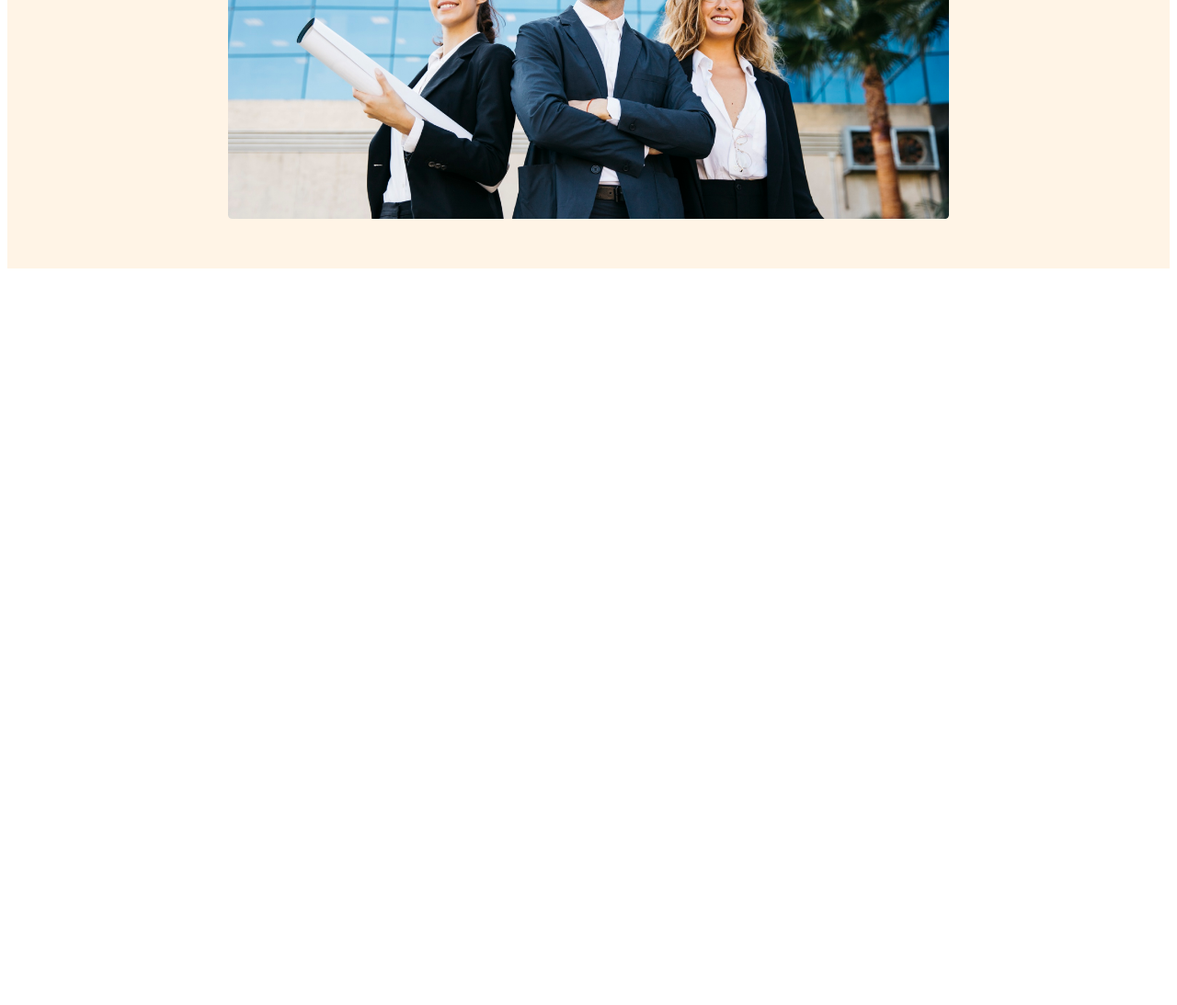
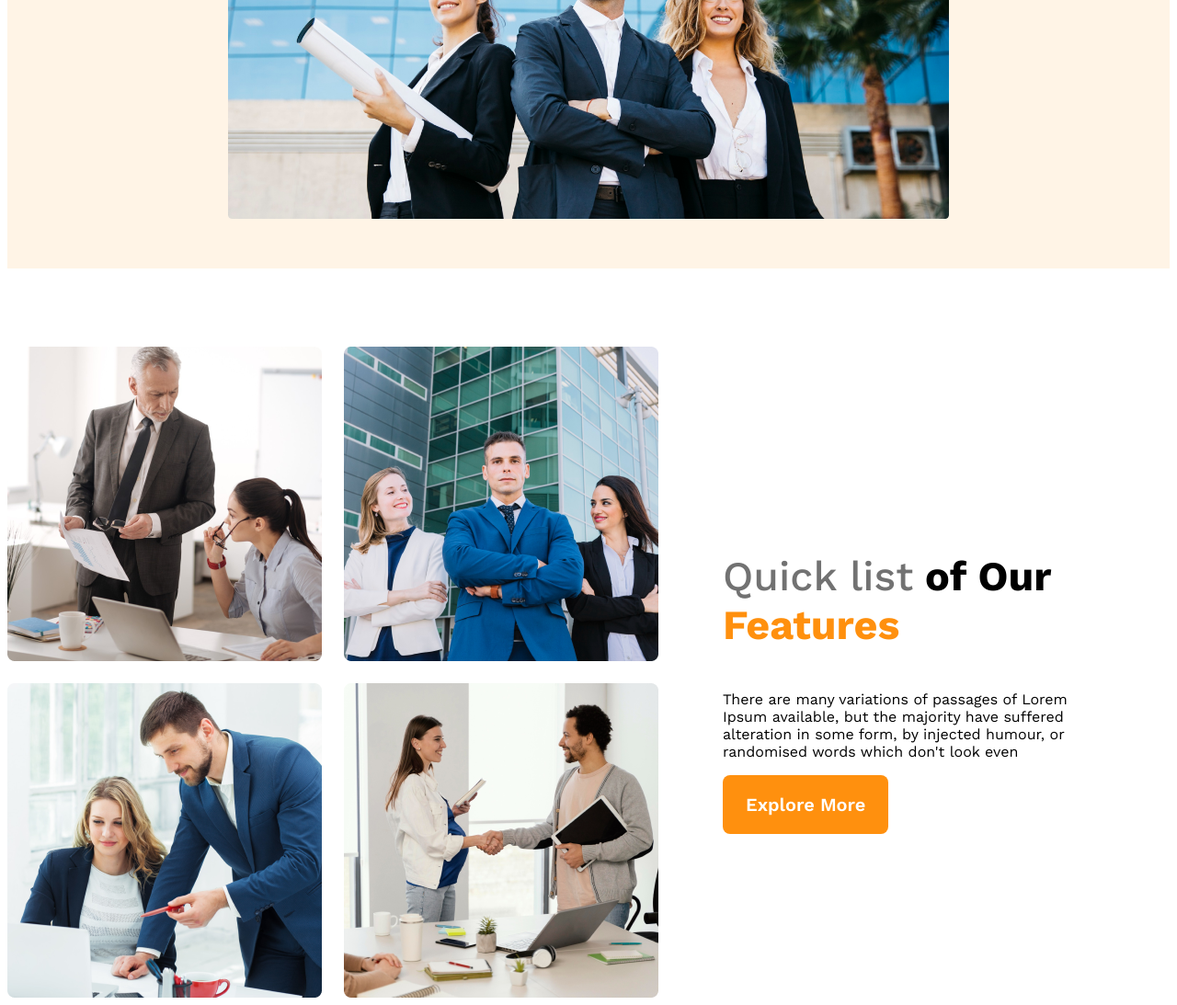
Before and after one commit to ahmed-tuhin/g3-architects-website, a plain HTML site: page index.html in a window 1280 px wide. Shown: the part 760-1853 px from the top of the page at 92% size. Before the commit the page ends 1060 px from the top, so only its background shows below. Drawn offline with nearby package versions, Linux system fonts and the light colour scheme.

Commit message:
added features content

```diff
--- a/index.html
+++ b/index.html
@@ -10,9 +10,10 @@
 <body>
 
 <header>
+    <!-- header start -->
 <nav>
     <h3 class="nave-title">G3 Architects</h3>
-    <!-- ul>li*4>a -->
+
 <ul>
     <li><a href="">Home</a></li>
     <li><a href="">About</a></li>
@@ -31,18 +32,32 @@
 </div>
 
 
+</header>
+<!-- header end -->
+
+<main>
+<!-- team section start -->
+<section class="teams-container">
+
+ <div class="teams-container-img">
+<img src="images/team1.png" alt="">
+<img src="images/team2.png" alt="">
+<img src="images/team3.png" alt="">
+<img src="images/team4.png" alt="">
+
+ </div>
 
 
 
+<div class="teams-content">
+
+    <h3 class="teams-content-title"><span class="quick-list">Quick list</span> <span>of Our</span> <span class="text-features">Features</span></h3>
+    <p class="teams-content-description">There are many variations of passages of Lorem Ipsum available, but the majority have suffered alteration in some form, by injected humour, or randomised words which don't look even</p>
+<button class="btn-primary">Explore More</button>
+</div>
 
 
-
-
-</header>
-
-<main>
-
-
+</section>
 
 
 
--- a/styles/architects.css
+++ b/styles/architects.css
@@ -90,3 +90,38 @@
         flex-direction: column;
     }
 }
+
+/* main styles */
+main{
+    margin: 0 auto;
+    max-width: 1440px;
+}
+
+/* teams style */
+.teams-container{
+    display: flex;
+    align-items: center;
+    margin-top: 85px;
+}
+
+.teams-container-img{
+display: grid;
+grid-template-columns: repeat(2, 1fr);
+gap: 1.5rem;
+}
+.teams-content{
+padding-right: 70px;
+padding-left: 70px;
+}
+.teams-content-title{
+    font-size: 2.8rem;
+}
+.teams-content-title .quick-list{
+    color: #727272;
+    font-weight: 500;
+}
+.teams-content-title .text-features{
+color: #FF900E;
+font-weight: 700;
+
+}
```
